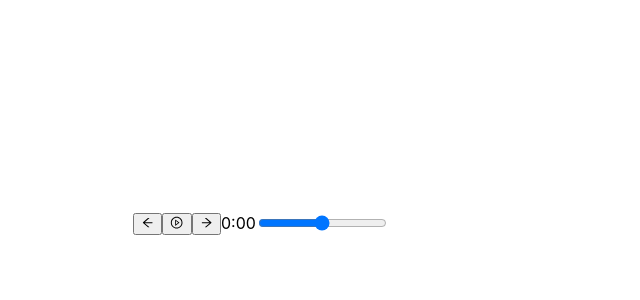
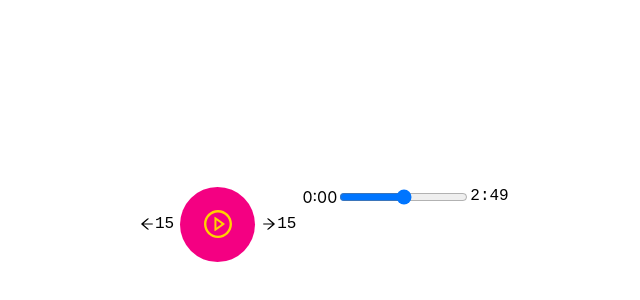
Before and after one commit to wadebooth/music-player-nextjs, a Next.js app: page / in a window 1280 px wide. Shown: the part 176-476 px from the top of the page, without its empty margins (157-797 px from the left). Built offline with nearby package versions, Linux system fonts and the light colour scheme.

Commit message:
added styling to the buttons

```diff
--- a/components/AudioPlayer.js
+++ b/components/AudioPlayer.js
@@ -11,7 +11,7 @@ const AudioPlayer = () => {
   //sets the state of whether the song is playing or not.
   const [isPlaying, setIsPlaying] = useState(false)
 
-  //interacts with line 25. when the play/pause button is clicked, it will run the function which toggles the state of isPlaying.
+  //when the play/pause button is clicked, it'll run the function which toggles the state of isPlaying.
   const togglePlayPause = () => {
     setIsPlaying(!isPlaying)
   }
@@ -19,14 +19,18 @@ const AudioPlayer = () => {
   return (
     <div className={styles.AudioPlayer}>
       <audio src=''></audio>
-      <button>
-        <AiOutlineArrowLeft />
+      <button className={styles.forwardBackward}>
+        <AiOutlineArrowLeft /> 15
       </button>
-      <button onClick={togglePlayPause}>
-        {isPlaying ? <AiOutlinePauseCircle /> : <AiOutlinePlayCircle />}
+      <button onClick={togglePlayPause} className={styles.playPause}>
+        {isPlaying ? (
+          <AiOutlinePauseCircle />
+        ) : (
+          <AiOutlinePlayCircle className={styles.play} />
+        )}
       </button>
-      <button>
-        <AiOutlineArrowRight />
+      <button className={styles.forwardBackward}>
+        <AiOutlineArrowRight /> 15
       </button>
 
       {/* current time */}
@@ -36,6 +40,9 @@ const AudioPlayer = () => {
       <div>
         <input type='range' />
       </div>
+
+      {/*duration */}
+      <div className={styles.duration}>2:49</div>
     </div>
   )
 }
--- a/styles/AudioPlayer.module.css
+++ b/styles/AudioPlayer.module.css
@@ -1,4 +1,47 @@
 .AudioPlayer {
+  --primary: #f40082;
+  --secondary: #ffd200;
   display: flex;
   width: 700px;
 }
+
+.forwardBackward {
+  background: none;
+  border: none;
+  display: flex;
+  align-items: center;
+  font-family: monospace;
+  font-size: 16px;
+  cursor: pointer;
+}
+
+.forwardBackward:hover {
+  color: var(--primary);
+}
+
+.playPause {
+  background: var(--primary);
+  border: none;
+  border-radius: 50%;
+  width: 75px;
+  height: 75px;
+  font-size: 32px;
+  color: var(--secondary);
+  display: flex;
+  justify-content: center;
+  align-items: center;
+}
+
+.play {
+  left: 30px;
+}
+
+.currentTime,
+.duration {
+  font-family: monospace;
+  font-size: 16px;
+}
+
+.currentTime {
+  margin-left: 25px;
+}
```
